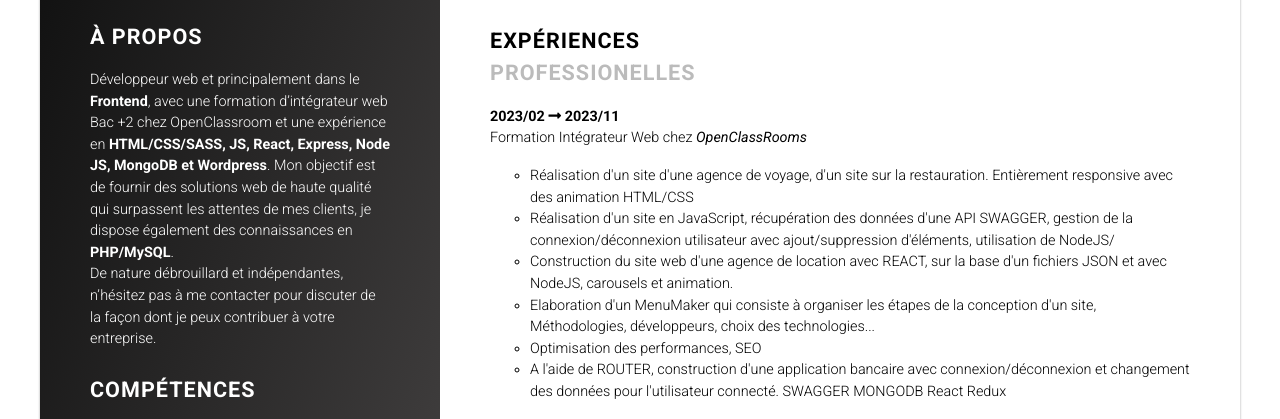
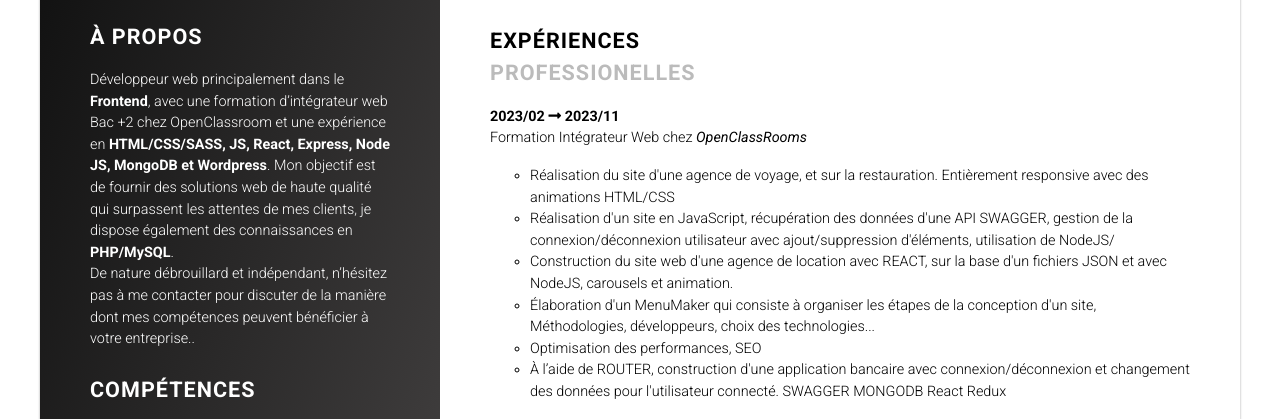
Before and after one commit to dg-Tech1/MonCV, a plain HTML site: page index.html in a window 1280 px wide. Shown: the part 375-794 px from the top of the page. Drawn offline with Linux system fonts and the light colour scheme.

Commit message:
Update index.html

```diff
--- a/index.html
+++ b/index.html
@@ -21,7 +21,7 @@
           <div class="section">
             <h2>À PROPOS</h2>
             <p>
-              Développeur web et principalement dans le <strong>Frontend</strong>, avec une formation d’intégrateur web Bac +2 chez OpenClassroom et une expérience en <strong>HTML/CSS/SASS, JS, React, Express, Node JS, MongoDB et Wordpress</strong>. Mon objectif est de fournir des solutions web de haute qualité qui surpassent les attentes de mes clients, je dispose également des connaissances en <strong>PHP/MySQL</strong>. <br> De nature débrouillard et indépendantes, n’hésitez pas à me contacter pour discuter de la façon dont je peux contribuer à votre entreprise.
+              Développeur web principalement dans le <strong>Frontend</strong>, avec une formation d’intégrateur web Bac +2 chez OpenClassroom et une expérience en <strong>HTML/CSS/SASS, JS, React, Express, Node JS, MongoDB et Wordpress</strong>. Mon objectif est de fournir des solutions web de haute qualité qui surpassent les attentes de mes clients, je dispose également des connaissances en <strong>PHP/MySQL</strong>. <br> De nature débrouillard et indépendant, n’hésitez pas à me contacter pour discuter de la manière dont mes compétences peuvent bénéficier à votre entreprise..
             </p>
           </div>
           <div class="section">
@@ -79,12 +79,12 @@
                 Formation Intégrateur Web chez <em>OpenClassRooms</em>
               </p>
               <ul class="experience-list">
-                <li>Réalisation d'un site d'une agence de voyage, d'un site sur la restauration. Entièrement responsive avec des animation HTML/CSS</li>
+                <li>Réalisation du site d'une agence de voyage, et sur la restauration. Entièrement responsive avec des animations HTML/CSS</li>
                 <li>Réalisation d'un site en JavaScript, récupération des données d'une API SWAGGER, gestion de la connexion/déconnexion utilisateur avec ajout/suppression d'éléments, utilisation de NodeJS/</li>
                 <li>Construction du site web d'une agence de location avec REACT, sur la base d'un fichiers JSON et avec NodeJS, carousels et animation.</li>
-                <li>Elaboration d'un MenuMaker qui consiste à organiser les étapes de la conception d'un site, Méthodologies, développeurs, choix des technologies...</li>
+                <li>Élaboration d'un MenuMaker qui consiste à organiser les étapes de la conception d'un site, Méthodologies, développeurs, choix des technologies...</li>
                 <li>Optimisation des performances, SEO</li>
-                <li>A l'aide de ROUTER, construction d'une application bancaire avec connexion/déconnexion et changement des données pour l'utilisateur connecté. SWAGGER MONGODB React Redux</li>
+                <li>À l’aide de ROUTER, construction d'une application bancaire avec connexion/déconnexion et changement des données pour l'utilisateur connecté. SWAGGER MONGODB React Redux</li>
               </ul>
             </div>
             <div class="section">
```
